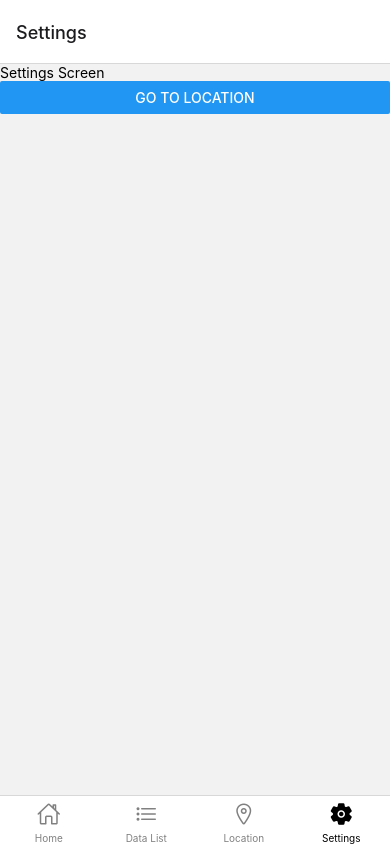
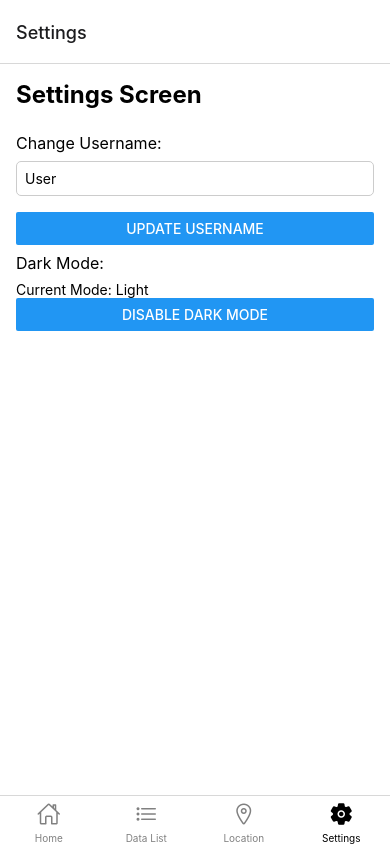
Before and after one commit to Vidassundk/rn-cli-carshop, a React Native app: screen /Settings in a window 390 px wide. Built offline with nearby package versions, Linux system fonts and the light colour scheme.

Commit message:
Basic User Settings Screen

```diff
--- a/src/views/screens/AddDataScreen.tsx
+++ b/src/views/screens/AddDataScreen.tsx
@@ -45,7 +45,7 @@ const AddDataScreen: React.FC<AddDataScreenProps> = ({navigation}) => {
 
   const getModelOptions = () => {
     return [
-      {label: 'Select model', value: 'Select Model'}, // No-value option
+      {label: 'Select model', value: 'Select Model'},
       ...(supportedCarBrandsAndModels
         .find(brand => brand.brand === carData.brand)
         ?.models.map(model => ({label: model.name, value: model.name})) || []),
@@ -66,7 +66,7 @@ const AddDataScreen: React.FC<AddDataScreenProps> = ({navigation}) => {
           label="Brand"
           value={carData.brand}
           options={[
-            {label: 'Select brand', value: 'Select Brand'}, // No-value option
+            {label: 'Select brand', value: 'Select Brand'},
             ...supportedCarBrandsAndModels.map(brand => ({
               label: brand.brand,
               value: brand.brand,
@@ -105,7 +105,7 @@ const AddDataScreen: React.FC<AddDataScreenProps> = ({navigation}) => {
           label="Year"
           value={carData.makeYear?.toString() || 'Select Year'}
           options={[
-            {label: 'Select year', value: 'Select Year'}, // No-value option
+            {label: 'Select year', value: 'Select Year'},
             ...yearOptions.map(year => ({
               label: year.toString(),
               value: year.toString(),
@@ -129,7 +129,7 @@ const AddDataScreen: React.FC<AddDataScreenProps> = ({navigation}) => {
           label="Gearbox"
           value={carData.gearbox || 'Select Gearbox'}
           options={[
-            {label: 'Select gearbox', value: 'Select Gearbox'}, // No-value option
+            {label: 'Select gearbox', value: 'Select Gearbox'},
             {label: 'Automatic', value: 'Automatic'},
             {label: 'Manual', value: 'Manual'},
           ]}
@@ -151,7 +151,7 @@ const AddDataScreen: React.FC<AddDataScreenProps> = ({navigation}) => {
           label="Color"
           value={carData.color || 'Select Color'}
           options={[
-            {label: 'Select color', value: 'Select Color'}, // No-value option
+            {label: 'Select color', value: 'Select Color'},
             ...carColors.map(color => ({label: color, value: color})),
           ]}
           modalVisible={modalVisible.color}
--- a/src/views/screens/SettingsScreen.tsx
+++ b/src/views/screens/SettingsScreen.tsx
@@ -1,26 +1,65 @@
-import React from 'react';
-import {View, Text, Button} from 'react-native';
-import {useNavigation} from '@react-navigation/native';
-import {BottomTabNavigationProp} from '@react-navigation/bottom-tabs';
-import {RootTabParamList} from '../../navigation/AppNavigator';
+import React, {useState} from 'react';
+import {View, Text, Button, TextInput, StyleSheet} from 'react-native';
 
-type SettingsScreenNavigationProp = BottomTabNavigationProp<
-  RootTabParamList,
-  'Data List'
->;
+import {useAuth} from '../../viewmodels/context/UserContext';
+import {useTheme} from '../../viewmodels/context/ThemeContext';
 
 const SettingsScreen = () => {
-  const navigation = useNavigation<SettingsScreenNavigationProp>();
+  const {userName, changeUserName} = useAuth();
+  const {theme, toggleTheme} = useTheme();
+  const [newUserName, setNewUserName] = useState(userName);
+
+  const handleChangeUserName = () => {
+    changeUserName(newUserName);
+  };
 
   return (
-    <View>
-      <Text>Settings Screen</Text>
+    <View style={styles.container}>
+      <Text style={styles.heading}>Settings Screen</Text>
+
+      {/* Username change */}
+      <Text style={styles.label}>Change Username:</Text>
+      <TextInput
+        style={styles.input}
+        value={newUserName}
+        onChangeText={setNewUserName}
+        placeholder="Enter new username"
+      />
+      <Button title="Update Username" onPress={handleChangeUserName} />
+
+      {/* Dark mode toggle */}
+      <Text style={styles.label}>Dark Mode:</Text>
+      <Text>Current Mode: {theme === 'dark' ? 'Dark' : 'Light'}</Text>
       <Button
-        title="Go to Location"
-        onPress={() => navigation.navigate('Location')}
+        title={theme ? 'Disable Dark Mode' : 'Enable Dark Mode'}
+        onPress={toggleTheme}
       />
     </View>
   );
 };
 
+const styles = StyleSheet.create({
+  container: {
+    flex: 1,
+    padding: 16,
+    backgroundColor: '#fff',
+  },
+  heading: {
+    fontSize: 24,
+    fontWeight: 'bold',
+    marginBottom: 16,
+  },
+  label: {
+    fontSize: 16,
+    marginVertical: 8,
+  },
+  input: {
+    borderWidth: 1,
+    borderColor: '#ccc',
+    borderRadius: 5,
+    padding: 8,
+    marginBottom: 16,
+  },
+});
+
 export default SettingsScreen;
```
